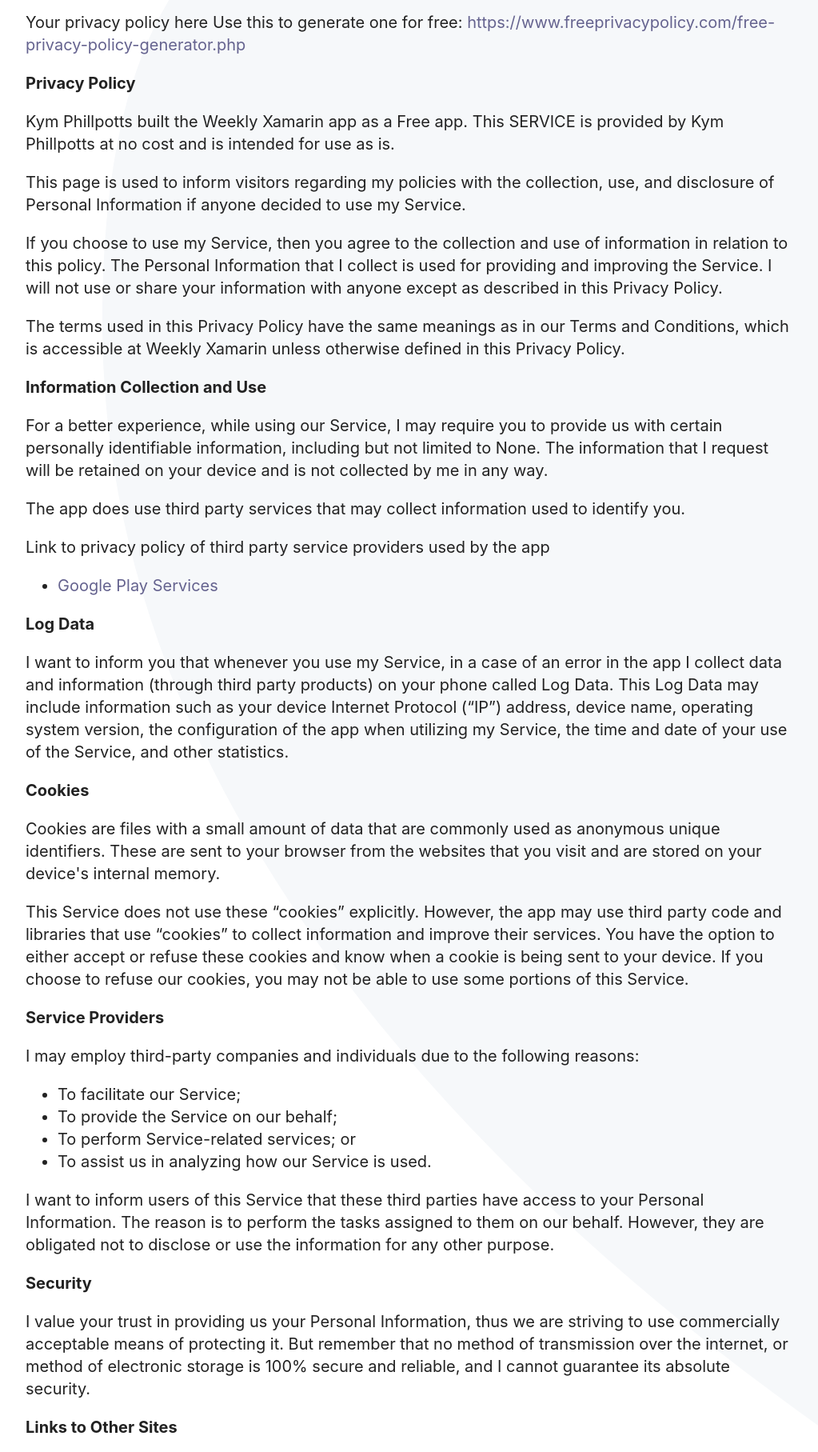
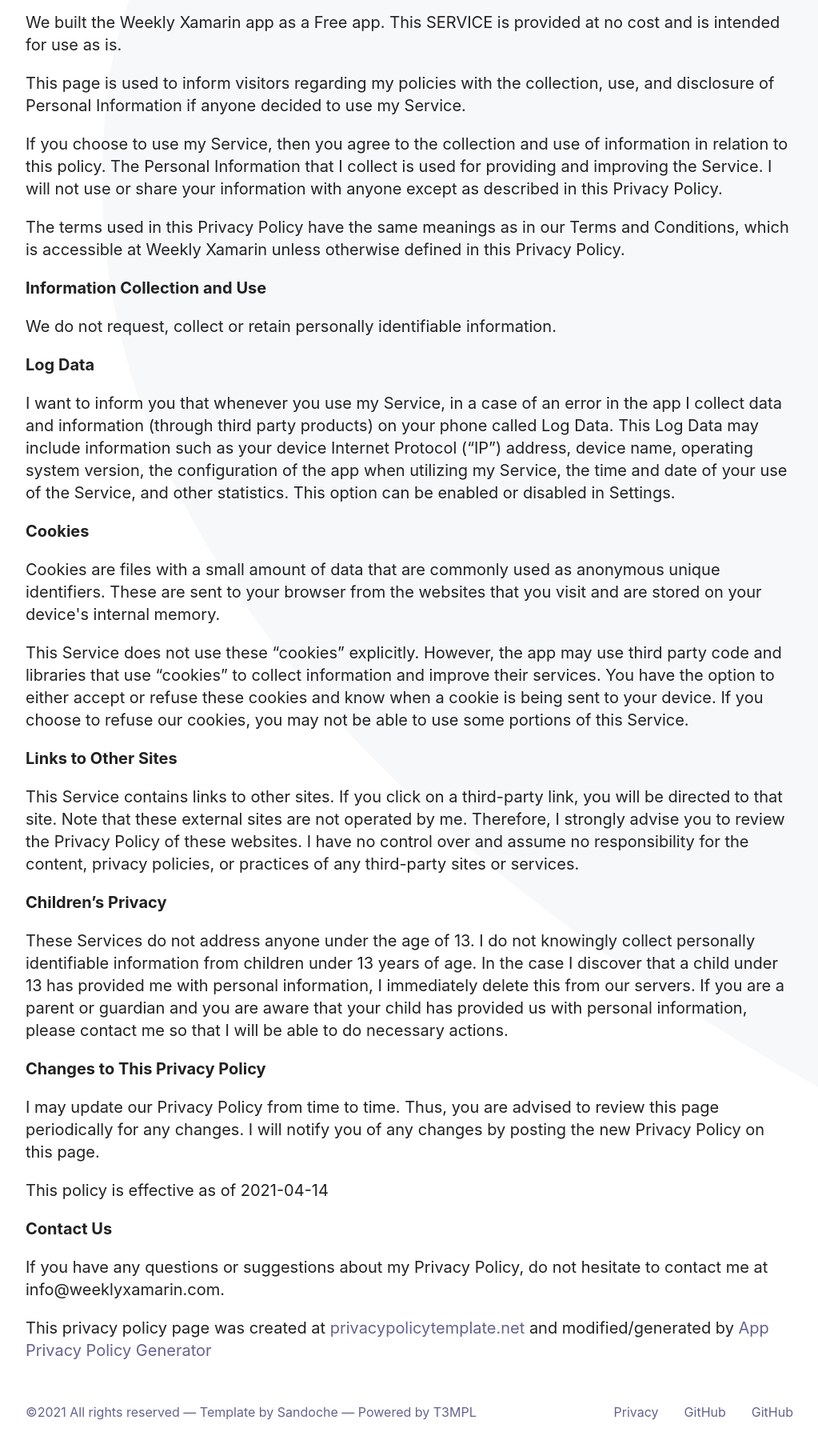
Before and after one commit to weeklyxamarin/website, a plain HTML site: page privacy.html in a window 1280 px wide. Shown: the part 86-1901 px from the top of the page at 80% size, without its empty margins (128-1151 px from the left). Drawn offline with Linux system fonts and the light colour scheme.

Commit message:
Updated images, privacy and wording

```diff
--- a/privacy.html
+++ b/privacy.html
@@ -2,14 +2,14 @@
 <html dir="auto" lang="en">
 <head>
 	<meta charset="UTF-8" />
-	<title>Privacy - My Page Title</title>
+	<title>The Weekly Xamarin App - Privacy Policy</title>
 
-	<meta name="description" content="My Page Description" />
+	<meta name="description" content="The Weekly Xamarin App Privacy Policy" />
 	<meta name="viewport" content="width=device-width, initial-scale=1" />
 	<link rel="icon" href="assets/favicon.png" />
 
-	<meta property="og:title" content="Privacy - My Page Title" />
-	<meta property="og:description" content="My Page Description" />
+	<meta property="og:title" content="The Weekly Xamarin App - Privacy Policy" />
+	<meta property="og:description" content="The Weekly Xamarin App Privacy Policy" />
 	<meta property="og:image" content="assets/og-image.png" />
 
 	<link rel="stylesheet" href="assets/tobi.css" />
@@ -20,14 +20,11 @@
 		<main>
 <article class="page">
 	<header class="page__header">
-		<h1 class="page__title">Privacy</h1>
+		<h1 class="page__title">Privacy Policy</h1>
 	</header>
 	<div class="page__content">
-		<p>Your privacy policy here Use this to generate one for free: <a href="https://www.freeprivacypolicy.com/free-privacy-policy-generator.php">https://www.freeprivacypolicy.com/free-privacy-policy-generator.php</a></p>
-    <strong>Privacy Policy</strong> <p>
-                  Kym Phillpotts built the Weekly Xamarin app as
-                  a Free app. This SERVICE is provided by
-                  Kym Phillpotts at no cost and is intended for use as
+                  We built the Weekly Xamarin app as
+                  a Free app. This SERVICE is provided at no cost and is intended for use as
                   is.
                 </p> <p>
                   This page is used to inform visitors regarding my
@@ -44,17 +41,10 @@
                   as in our Terms and Conditions, which is accessible at
                   Weekly Xamarin unless otherwise defined in this Privacy Policy.
                 </p> <p><strong>Information Collection and Use</strong></p> <p>
-                  For a better experience, while using our Service, I
-                  may require you to provide us with certain personally
-                  identifiable information, including but not limited to None. The information that
-                  I request will be retained on your device and is not collected by me in any way.
-                </p> <div><p>
-                    The app does use third party services that may collect
-                    information used to identify you.
-                  </p> <p>
-                    Link to privacy policy of third party service providers used
-                    by the app
-                  </p> <ul><li><a href="https://www.google.com/policies/privacy/" target="_blank" rel="noopener noreferrer">Google Play Services</a></li><!----><!----><!----><!----><!----><!----><!----><!----><!----><!----><!----><!----><!----><!----><!----><!----><!----><!----><!----><!----><!----><!----><!----><!----><!----><!----></ul></div> <p><strong>Log Data</strong></p> <p>
+                  We do not request, collect or retain personally
+                  identifiable information.
+                </p>
+                 <p><strong>Log Data</strong></p> <p>
                   I want to inform you that whenever you
                   use my Service, in a case of an error in the app
                   I collect data and information (through third party
@@ -63,7 +53,7 @@
                   (“IP”) address, device name, operating system version, the
                   configuration of the app when utilizing my Service,
                   the time and date of your use of the Service, and other
-                  statistics.
+                  statistics. This option can be enabled or disabled in Settings.
                 </p> <p><strong>Cookies</strong></p> <p>
                   Cookies are files with a small amount of data that are
                   commonly used as anonymous unique identifiers. These are sent
@@ -77,24 +67,9 @@
                   and know when a cookie is being sent to your device. If you
                   choose to refuse our cookies, you may not be able to use some
                   portions of this Service.
-                </p> <p><strong>Service Providers</strong></p> <p>
-                  I may employ third-party companies and
-                  individuals due to the following reasons:
-                </p> <ul><li>To facilitate our Service;</li> <li>To provide the Service on our behalf;</li> <li>To perform Service-related services; or</li> <li>To assist us in analyzing how our Service is used.</li></ul> <p>
-                  I want to inform users of this Service
-                  that these third parties have access to your Personal
-                  Information. The reason is to perform the tasks assigned to
-                  them on our behalf. However, they are obligated not to
-                  disclose or use the information for any other purpose.
-                </p> <p><strong>Security</strong></p> <p>
-                  I value your trust in providing us your
-                  Personal Information, thus we are striving to use commercially
-                  acceptable means of protecting it. But remember that no method
-                  of transmission over the internet, or method of electronic
-                  storage is 100% secure and reliable, and I cannot
-                  guarantee its absolute security.
+                </p>
                 </p> <p><strong>Links to Other Sites</strong></p> <p>
-                  This Service may contain links to other sites. If you click on
+                  This Service contains links to other sites. If you click on
                   a third-party link, you will be directed to that site. Note
                   that these external sites are not operated by me.
                   Therefore, I strongly advise you to review the
@@ -120,7 +95,7 @@
                   this page.
                 </p> <p>This policy is effective as of 2021-04-14</p> <p><strong>Contact Us</strong></p> <p>
                   If you have any questions or suggestions about my
-                  Privacy Policy, do not hesitate to contact me at kphillpotts@gmail.com.
+                  Privacy Policy, do not hesitate to contact me at info@weeklyxamarin.com.
                 </p> <p>This privacy policy page was created at <a href="https://privacypolicytemplate.net" target="_blank" rel="noopener noreferrer">privacypolicytemplate.net </a>and modified/generated by <a href="https://app-privacy-policy-generator.nisrulz.com/" target="_blank" rel="noopener noreferrer">App Privacy Policy Generator</a></p>
 
 
```
Also changed, not shown: index.html (+29 -37 lines), assets/Screenshot1.png (added), assets/Screenshot2.png (added), assets/Screenshot3.png (added), assets/Screenshot4.png (added), assets/StoreIcon.png (added), assets/WeeklyXamarin.png (added), assets/favicon.png.
